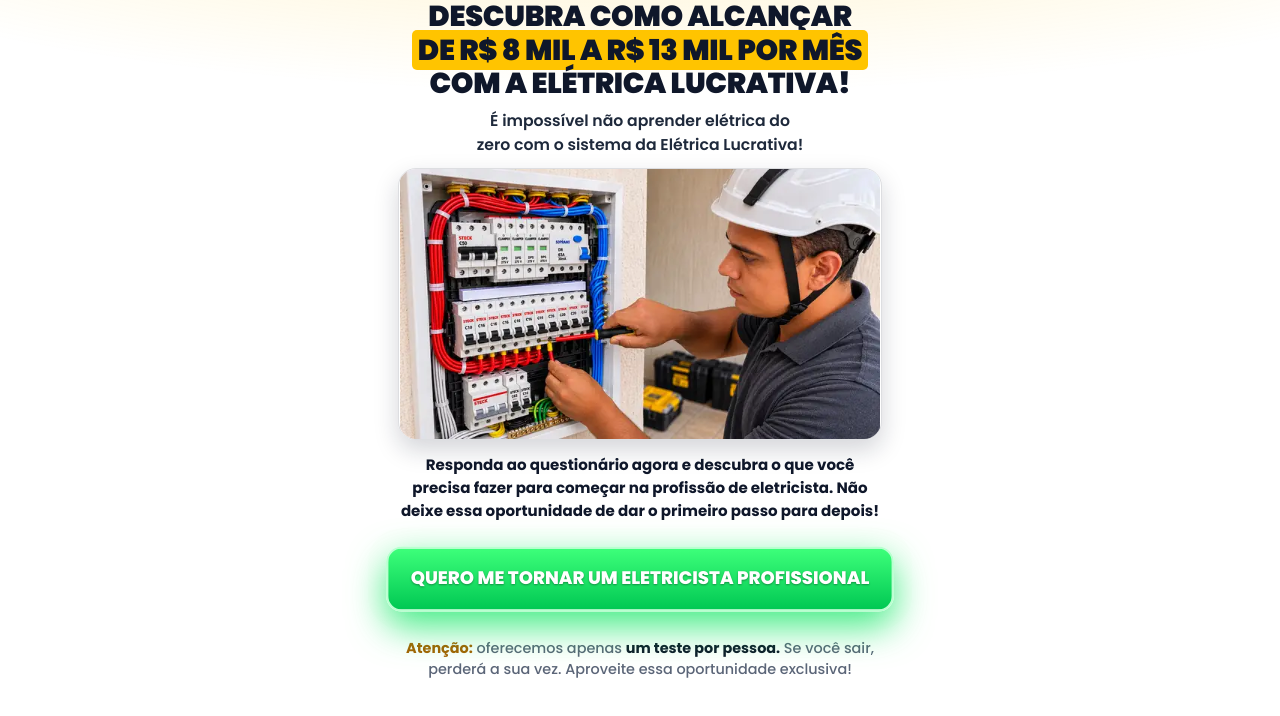
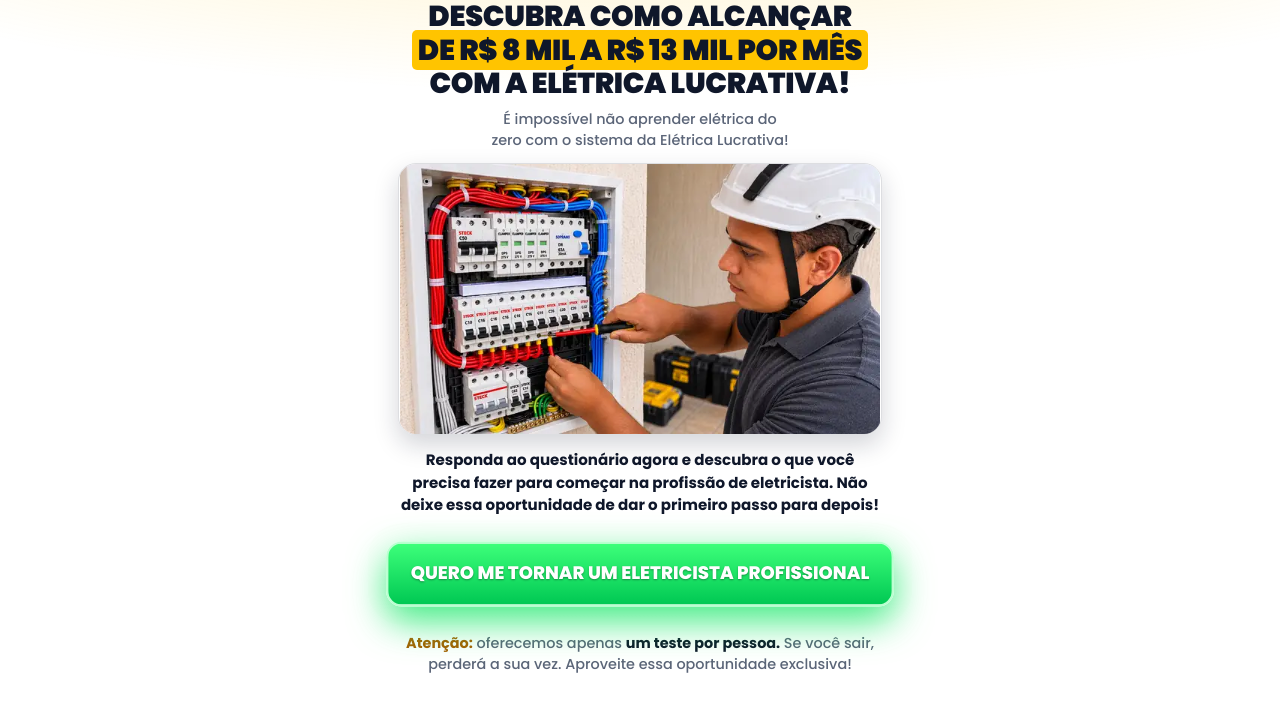
Before and after one commit to matheus12233/eletricalucrativaofcpv, a plain HTML site: page siteQUIZpv-BLACKFRIDAY/index.html in a window 1280 px wide. Shown: the part 100-816 px from the top of the page. Drawn offline with Linux system fonts and the light colour scheme.

Commit message:
Quiz: fonte propria e subheadline em cinza

```diff
--- a/siteQUIZpv-BLACKFRIDAY/index.html
+++ b/siteQUIZpv-BLACKFRIDAY/index.html
@@ -7,8 +7,7 @@
 <title>Truque Elétrica Lucrativa | Avaliação personalizada</title>
 <meta name="description" content="Responda ao teste de 1 minuto e descubra o seu plano para começar na elétrica residencial, mesmo do zero.">
 <link rel="preload" as="image" href="img/intro-v3.webp" type="image/webp" fetchpriority="high">
-<link rel="preconnect" href="https://fonts.googleapis.com"><link rel="preconnect" href="https://fonts.gstatic.com" crossorigin>
-<link rel="preload" as="style" href="https://fonts.googleapis.com/css2?family=Poppins:wght@500;600;700;800;900&display=swap" onload="this.onload=null;this.rel='stylesheet'"><noscript><link rel="stylesheet" href="https://fonts.googleapis.com/css2?family=Poppins:wght@500;600;700;800;900&display=swap"></noscript>
+<link rel="preload" href="fonts/poppins-900.woff2" as="font" type="font/woff2" crossorigin><link rel="preload" href="fonts/poppins-600.woff2" as="font" type="font/woff2" crossorigin><style>@font-face{font-family:Poppins;font-style:normal;font-weight:500;font-display:swap;src:url(fonts/poppins-500.woff2) format("woff2")}@font-face{font-family:Poppins;font-style:normal;font-weight:600;font-display:swap;src:url(fonts/poppins-600.woff2) format("woff2")}@font-face{font-family:Poppins;font-style:normal;font-weight:700;font-display:swap;src:url(fonts/poppins-700.woff2) format("woff2")}@font-face{font-family:Poppins;font-style:normal;font-weight:800;font-display:swap;src:url(fonts/poppins-800.woff2) format("woff2")}@font-face{font-family:Poppins;font-style:normal;font-weight:900;font-display:swap;src:url(fonts/poppins-900.woff2) format("woff2")}</style>
 <style>
 @font-face{font-family:"Poppins Fallback";src:local("Arial");size-adjust:112%;ascent-override:94%;descent-override:31%;line-gap-override:8%}
 :root{--bg:#060a17;--card:rgba(255,255,255,.06);--line:rgba(255,255,255,.13);--tx:#e9eefb;--mu:#9aa7c7;--y:#ffc400;--y2:#ff9d00;--g:#22c55e;--g2:#16a34a;--r:#ff4d4d}
@@ -51,6 +50,7 @@ h1{margin:10px 0 8px;font-size:1.5rem;line-height:1.17;font-weight:900;text-alig
 @media(max-height:760px){.spo{margin:0 0 8px;padding:7px 10px;gap:9px;font-size:.76rem;line-height:1.3}.spo img{width:50px}}
 @media(max-height:760px){#s-intro .photo.sw4{max-height:30vh;width:auto;max-width:100%;margin-left:auto;margin-right:auto}}@media(max-height:620px){#s-intro .photo.sw4{max-height:27vh}#s-intro.sw4 .sub{font-size:.85rem;margin-top:6px}}
 #s-intro .photo.wide{width:100%;max-width:100%}
+#s-intro .kick{color:var(--mu);font-weight:500;font-size:.9rem;line-height:1.45}@media(max-height:760px){#s-intro .kick{font-size:.86rem}}
 .pct{flex:none;min-width:40px;text-align:right;font-weight:800;font-size:.85rem;color:var(--y)}
 .qimg{display:block;width:auto;height:auto;max-width:100%;max-height:170px;object-fit:contain;border-radius:16px;border:1px solid var(--line);margin:0 auto 14px;box-shadow:0 10px 26px rgba(0,0,0,.4)}
 .qimg.wide{width:100%;max-width:400px;max-height:none}
@@ -120,7 +120,7 @@ h1{margin:10px 0 8px;font-size:1.5rem;line-height:1.17;font-weight:900;text-alig
 [tabindex="-1"]:focus{outline:none}
 :focus-visible{outline:3px solid var(--y);outline-offset:3px}
 .stk{position:sticky;bottom:0;z-index:5;margin:0 -18px;padding:14px 18px calc(12px + env(safe-area-inset-bottom,0px));background:linear-gradient(180deg,rgba(6,10,23,0),rgba(6,10,23,.92) 34%,#060a17)}
-@media(max-height:760px){.band img{height:46px;width:auto}.band{padding-top:calc(6px + env(safe-area-inset-top,0px))}#s-intro h1{font-size:1.22rem;margin:6px 0 6px}#s-intro .kick{font-size:.88rem;margin-bottom:8px}#s-intro .sub{font-size:.95rem;margin:10px 0 8px}#s-intro .chips{display:none}.stk .btn{min-height:54px;padding:13px 16px}}
+@media(max-height:760px){.band img{height:46px;width:auto}.band{padding-top:calc(6px + env(safe-area-inset-top,0px))}#s-intro h1{font-size:1.22rem;margin:6px 0 6px}#s-intro .kick{font-size:.82rem;margin-bottom:8px}#s-intro .sub{font-size:.95rem;margin:10px 0 8px}#s-intro .chips{display:none}.stk .btn{min-height:54px;padding:13px 16px}}
 @media(min-width:640px){h1{font-size:1.8rem}.q{font-size:1.45rem}}
 
 /* tema claro */
```
